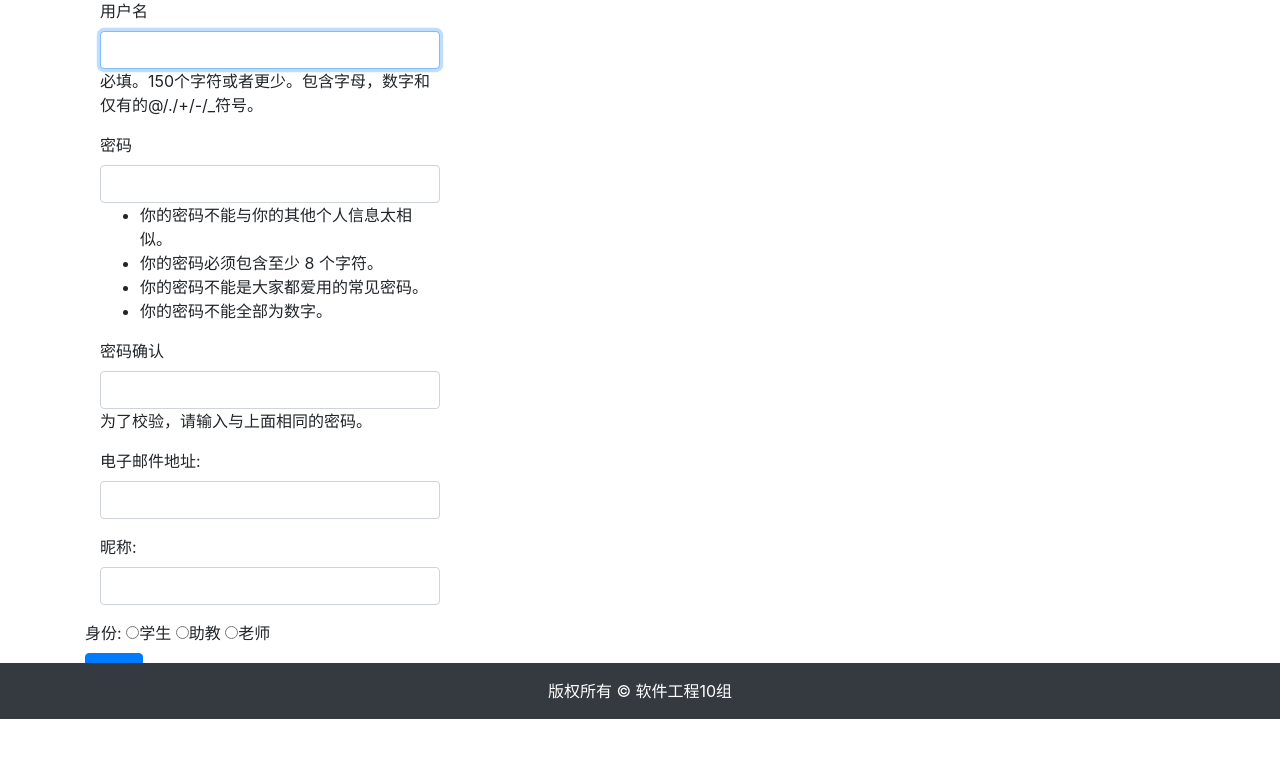
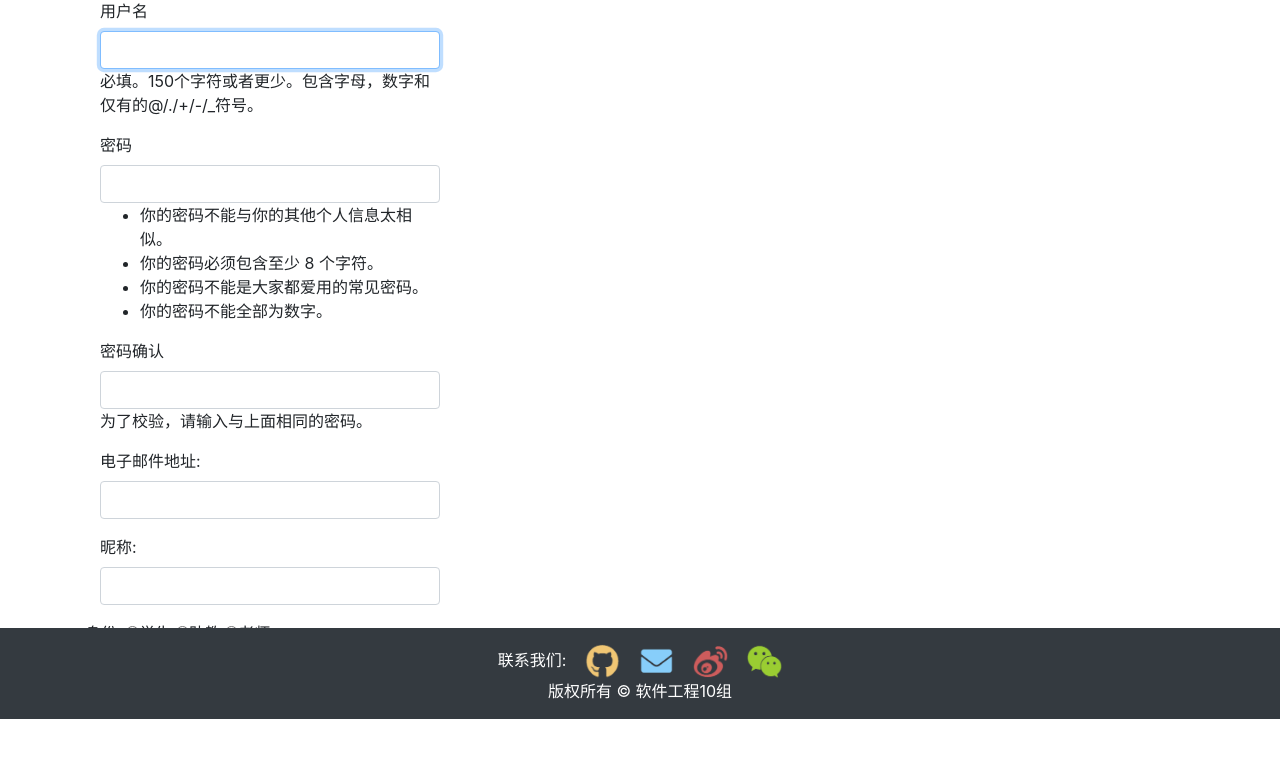
Before and after one commit to SoftwareGroupTen/demo2, a Django app: page /Login/register/ in a window 1280 px wide. Shown: the part 81-844 px from the top of the page. Run offline with Django 3.2, Linux system fonts and the light colour scheme; parts of the project's set-up code (start-up, migrations or seed data) failed here and were passed over; some libraries are stand-ins or nearby versions.

Commit message:
修改注脚

```diff
--- a/templates/footer.html
+++ b/templates/footer.html
@@ -5,6 +5,26 @@
 </div>
 <footer class="py-3 bg-dark fixed-bottom">
     <div class="container">
+        <p class="m-0 text-center text-white">
+            联系我们:
+            <img src="{% static 'images/blank.PNG' %}" width="10" height="35">
+            <a href="https://github.com/SoftwareGroupTen/demo2">
+                <img src="{% static 'images/gitSign.PNG' %}" width="35" height="35">
+            </a>
+            <img src="{% static 'images/blank.PNG' %}" width="10" height="35">
+            <a href="mailto:service@sjtu.edu.cn ">
+                <img src="{% static 'images/mailSign.PNG' %}" width="35" height="35">
+            </a>
+            <img src="{% static 'images/blank.PNG' %}" width="10" height="35">
+            <a href="https://weibo.com/">
+                <img src="{% static 'images/weiboSign.PNG' %}" width="35" height="35">
+            </a>
+            <img src="{% static 'images/blank.PNG' %}" width="10" height="35">
+            <a href="https://wx.qq.com/">
+                <img src="{% static 'images/wechatSign.PNG' %}" width="35" height="35">
+            </a>
+        </p>
+
         <p class="m-0 text-center text-white">版权所有 &copy; 软件工程10组</p>
     </div>
 </footer>
```
Also changed, not shown: db.sqlite3, static/images/blank.PNG (added), static/images/gitSign.PNG (added), static/images/mailSign.PNG (added), static/images/mailSign.jpg (added), static/images/wechatSign.PNG (added), static/images/weiboSign.PNG (added).
